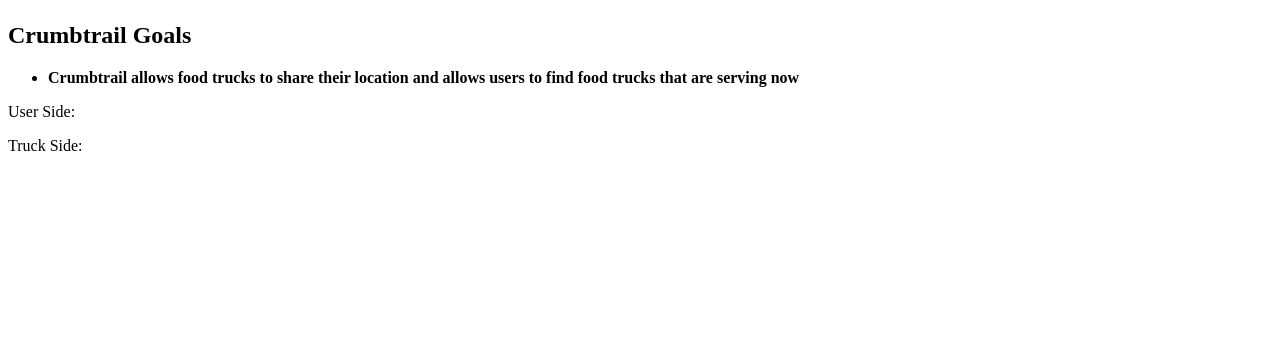
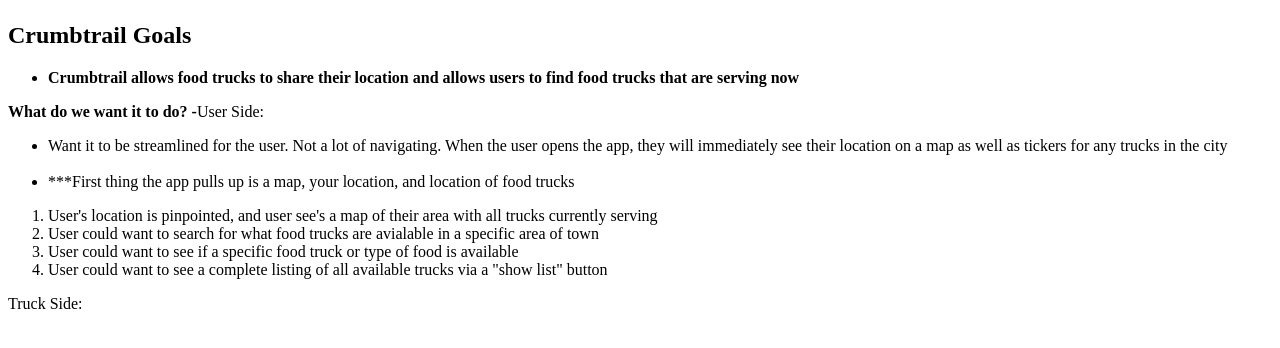
Before and after one commit to mmalvar13/crumbtrail, a PHP site: page /epic/epic.php in a window 1280 px wide. Shown: the part 58-406 px from the top of the page. Run offline with PHP 8.4, Linux system fonts and the light colour scheme.

Commit message:
User - what we want it to do list

```diff
--- a/epic/epic.php
+++ b/epic/epic.php
@@ -13,7 +13,18 @@
 			<ul>
 				<li><strong>Crumbtrail allows food trucks to share their location and allows users to find food trucks that are serving now</strong></li>
 			</ul>
-			<p>User Side: </p>
+			<p><strong>What do we want it to do? -</strong>User Side: </p>
+			<ul>
+				<li>Want it to be streamlined for the user. Not a lot of navigating. When the user opens the app, they will immediately see their location on a map as well as tickers for any trucks in the city</li><br>
+				<li>***First thing the app pulls up is a map, your location, and location of food trucks</li>
+			</ul>
+			<ol>
+				<li>User's location is pinpointed, and user see's a map of their area with all trucks currently serving</li>
+				<li>User could want to search for what food trucks are avialable in a specific area of town</li>
+				<li>User could want to see if a specific food truck or type of food is available</li>
+				<li>User could want to see a complete listing of all available trucks via a "show list" button</li>
+			</ol>
+
 			<p>Truck Side:</p>
 
 		</main>
```
